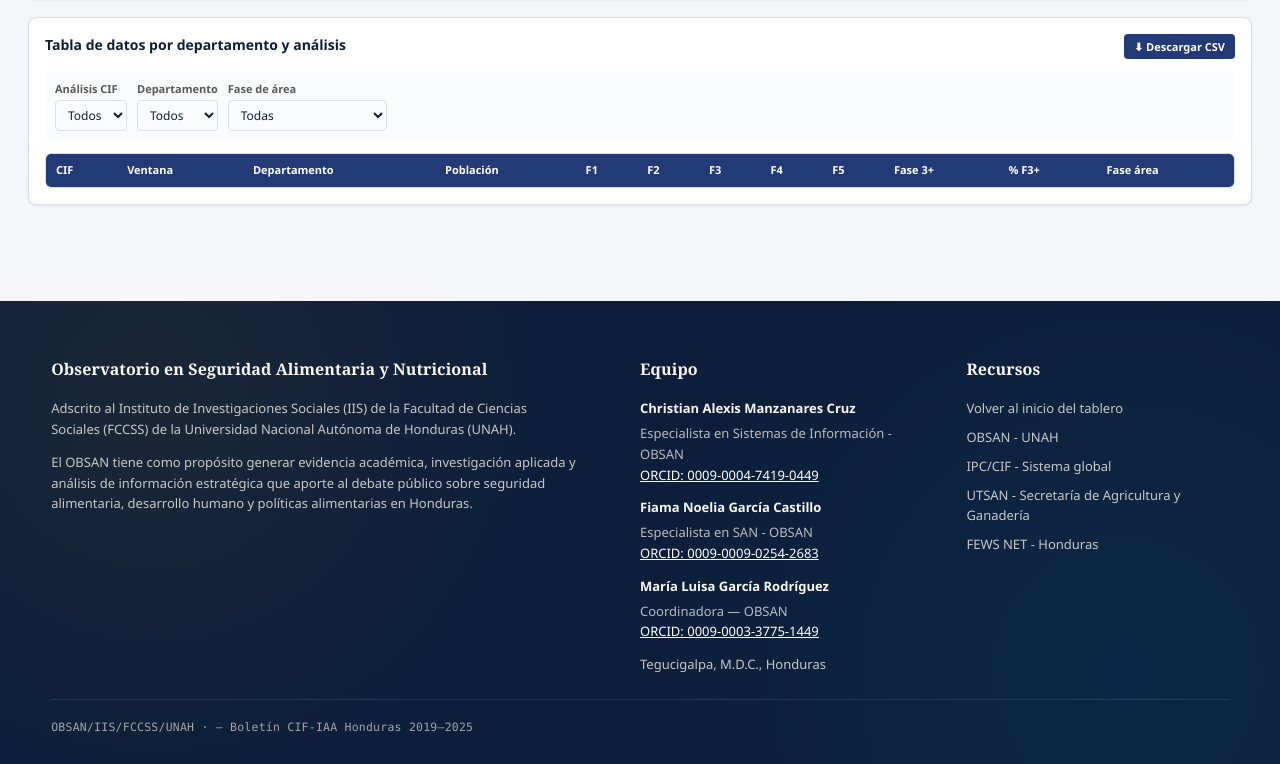
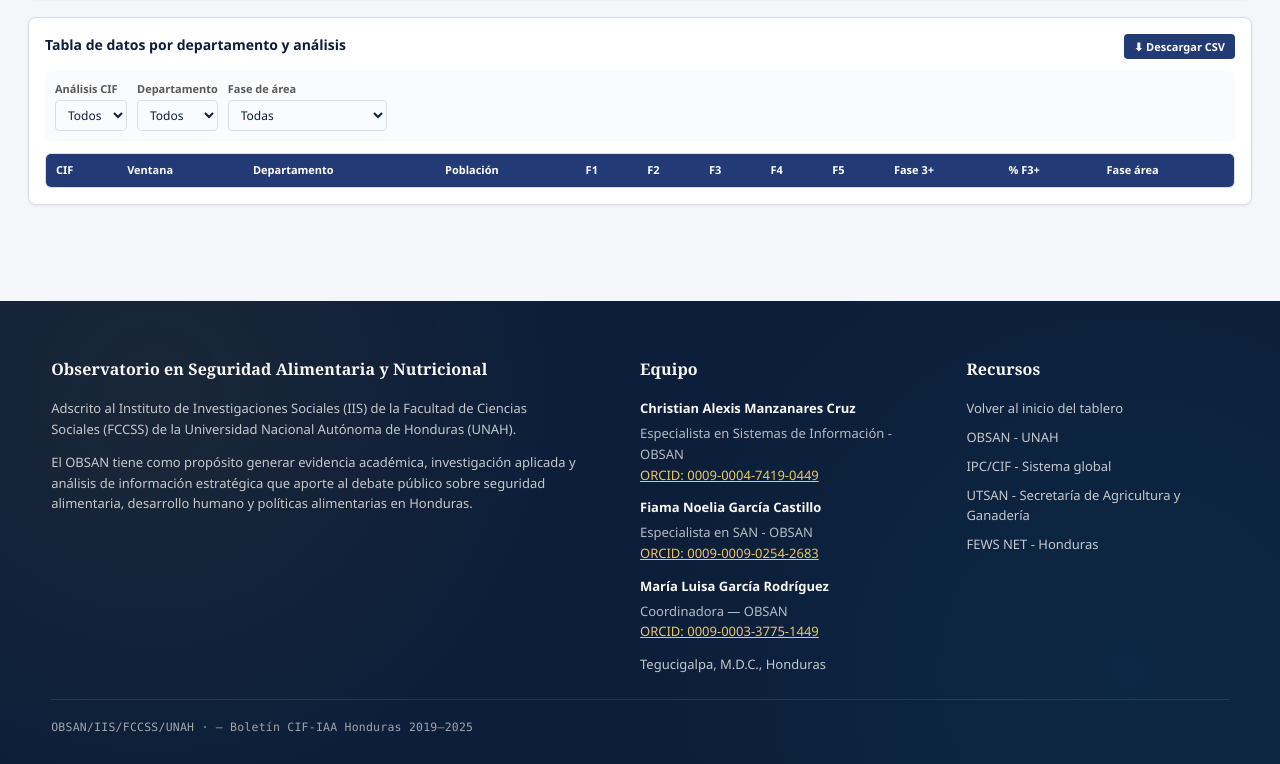
Before and after one commit to camc30393/cif_san2019_25_obsan_unah, a plain HTML site: page index.html in a window 1280 px wide. Shown: the part 1721-2485 px from the top of the page. Drawn offline with nearby package versions, Linux system fonts and the light colour scheme.

Commit message:
Update index.html

```diff
--- a/index.html
+++ b/index.html
@@ -602,11 +602,11 @@ footer.app-footer::before {
     <div class="footer-col footer-col-team">
       <h4>Equipo</h4>
       <p class="team-name">Christian Alexis Manzanares Cruz</p>
-      <p class="team-role">Especialista en Sistemas de Información - OBSAN<br><a href="https://orcid.org/0009-0004-7419-0449" target="_blank" rel="noopener" style="color: #ffffff;">ORCID: 0009-0004-7419-0449</a></p>
+      <p class="team-role">Especialista en Sistemas de Información - OBSAN<br><a href="https://orcid.org/0009-0004-7419-0449" target="_blank" rel="noopener" style="color: #e8c76a;">ORCID: 0009-0004-7419-0449</a></p>
       <p class="team-name">Fiama Noelia García Castillo</p>
-      <p class="team-role">Especialista en SAN - OBSAN<br><a href="https://orcid.org/0009-0009-0254-2683" target="_blank" rel="noopener" style="color: #ffffff;">ORCID: 0009-0009-0254-2683</a></p>
+      <p class="team-role">Especialista en SAN - OBSAN<br><a href="https://orcid.org/0009-0009-0254-2683" target="_blank" rel="noopener" style="color: #e8c76a;">ORCID: 0009-0009-0254-2683</a></p>
       <p class="team-name">María Luisa García Rodríguez</p>
-      <p class="team-role">Coordinadora — OBSAN<br><a href="https://orcid.org/0009-0003-3775-1449" target="_blank" rel="noopener" style="color: #ffffff;">ORCID: 0009-0003-3775-1449</a></p>
+      <p class="team-role">Coordinadora — OBSAN<br><a href="https://orcid.org/0009-0003-3775-1449" target="_blank" rel="noopener" style="color: #e8c76a;">ORCID: 0009-0003-3775-1449</a></p>
 
 
       <p style="margin:0">Tegucigalpa, M.D.C., Honduras</p>
```
